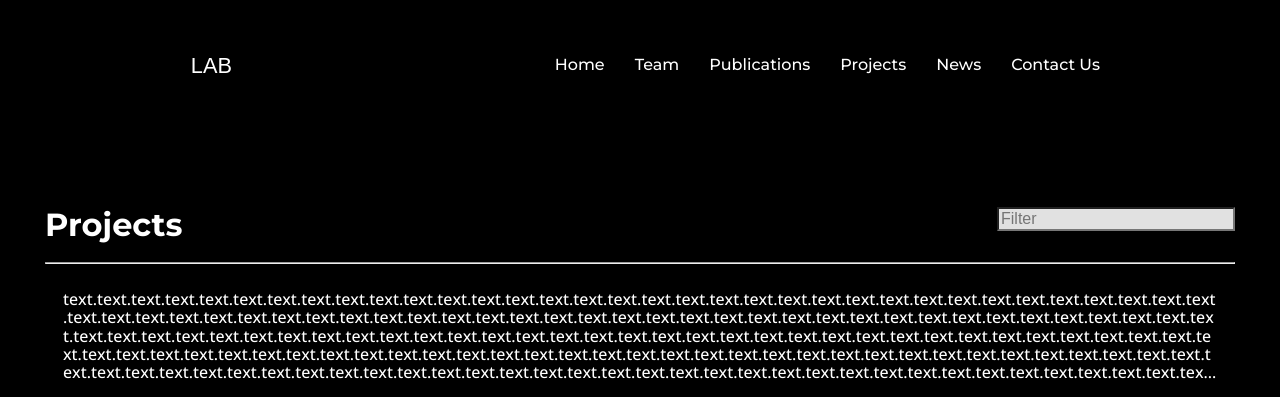
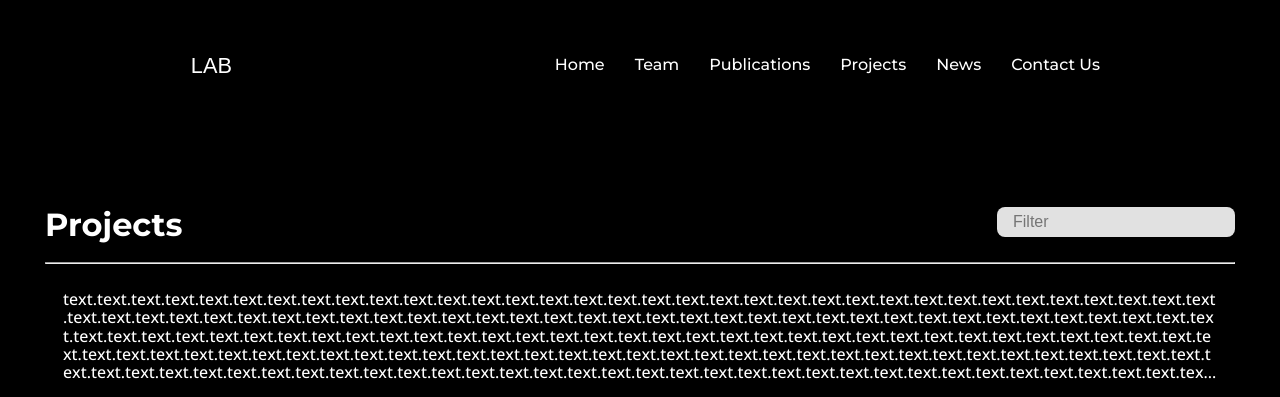
Before and after one commit to Yerasik/lab_website_private, a Jekyll site: the page built from projects.html, in a window 1280 px wide. Shown: the top 397 px of the page. Built offline with Jekyll 4.4.1, drawn with Linux system fonts in a browser that asks for light colours; grey boxes are pictures that could not be loaded.

Commit message:
changed the formatting of the searchers

```diff
--- a/_sass/2-layouts/projects.sass
+++ b/_sass/2-layouts/projects.sass
@@ -20,22 +20,35 @@
 
     .search-wrapper-new
       width: 20%
+      margin: 0 auto
       position: relative
       display: flex
-      justify-content: flex-end
+      justify-content: center
+
       @media screen and (max-width: 600px)
         width: 100%
         margin-top: 2vh
         margin-bottom: 4vh
+
+
       input
-        background: $background
         width: 100%
+        height: 30px
         font-size: 1rem
-        height: 1.5rem
+        padding: 0 1rem
+        border: none
+        border-radius: 8px
+        background-color: $background
+        box-shadow: 0 2px 6px rgba(0, 0, 0, 0.2)
+        transition: box-shadow 0.2s ease
+        &:focus
+          outline: none
+          box-shadow: 0 0 0 3px rgba($primary, 0.3)
+
         @media screen and (max-width: 600px)
           margin-top: 2vh
           margin-bottom: 4vh
-          width: 100%
+
 
   .projects-oveview
     padding: 2vh
--- a/_sass/2-layouts/publications.sass
+++ b/_sass/2-layouts/publications.sass
@@ -10,21 +10,35 @@
     @media screen and (max-width: 600px)
       margin-top: 12vh
   .search-wrapper
+    width: 20%
     position: relative
-    padding: 2vw 0 2vw 2vw
+    margin-left: auto;
+    padding: 2vw 0 2vw 0
     display: flex
     justify-content: flex-end
+    @media screen and (max-width: 600px)
+      width: 100%
+      margin-top: 2vh
+      margin-bottom: 4vh
 
 
     input
-      background: $background
-      width: 20%
+      width: 100%
+      height: 30px
       font-size: 1rem
-      height: 1.5rem
+      padding: 0 1rem
+      border: none
+      border-radius: 8px
+      background-color: $background
+      box-shadow: 0 2px 6px rgba(0, 0, 0, 0.2)
+      transition: box-shadow 0.2s ease
+      &:focus
+        outline: none
+        box-shadow: 0 0 0 3px rgba($primary, 0.3)
+
       @media screen and (max-width: 600px)
         margin-top: 2vh
         margin-bottom: 4vh
-        width: 100%
 
   .publications-content-wrapper
     flex-wrap: wrap
--- a/projects.html
+++ b/projects.html
@@ -9,6 +9,7 @@ layout: default
     <h1 class="header-projects">Projects</h1>
 
     <div class="search-wrapper-new">
+      <i class="search-icon fas fa-search"></i>
       <input type="search-input" id="search" placeholder="Filter">
     </div>
   </div>
```
Also changed, not shown: 4 other files.
